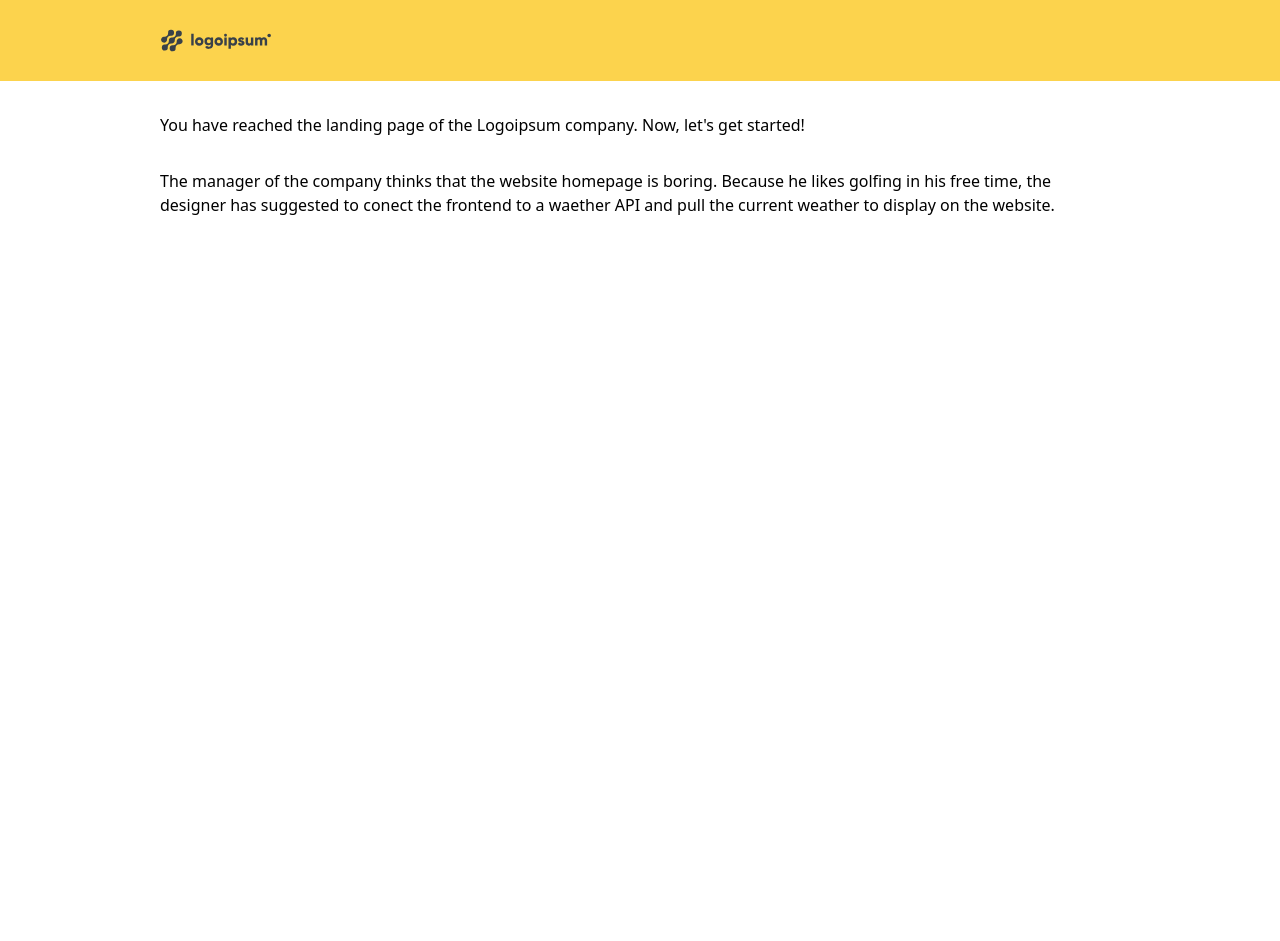
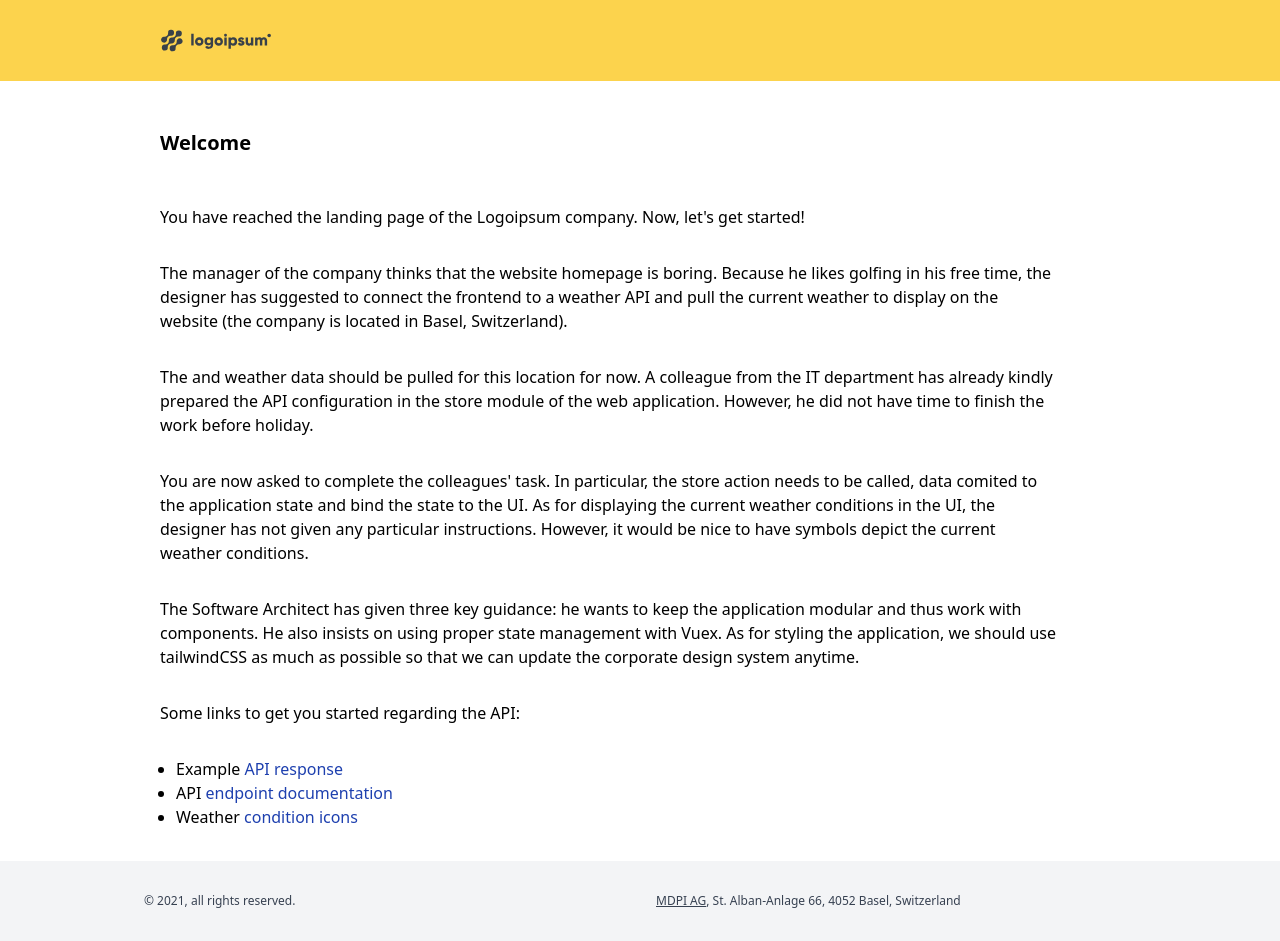
Before and after one commit to wanxinvc/nuxt-test, a Nuxt app: page / in a window 1280 px wide. Before the commit the page ends 800 px from the top, so only its background shows below. Built offline with nearby package versions, Linux system fonts and the light colour scheme; what vue-numeral-filter would draw is missing.

Commit message:
commit the frontend work test

```diff
--- /dev/null
+++ b/components/Footer.vue
@@ -0,0 +1,38 @@
+<template>
+  <div class="footer">
+    <div class="footer-inner">
+      <div class="flex flex-row">
+        <div class="w-1/2 p-4">
+          &copy; 2021, all rights reserved.
+        </div>
+        <div class="w-1/2 p-4">
+          <a target="_blank" href="https://www.mdpi.com">MDPI AG</a>, St. Alban-Anlage 66, 4052 Basel, Switzerland
+        </div>
+      </div>
+    </div>
+  </div>
+</template>
+
+<script>
+export default {
+  name: 'Footer'
+}
+</script>
+
+<style lang="scss" scoped>
+.footer {
+  @apply bg-gray-100 p-4 text-xs text-gray-700;
+
+  &-inner {
+    @apply w-full max-w-screen-lg flex-grow m-auto;
+
+    svg {
+      @apply w-36;
+    }
+  }
+
+  a {
+    @apply underline text-gray-700;
+  }
+}
+</style>
--- a/layouts/default.vue
+++ b/layouts/default.vue
@@ -5,20 +5,23 @@
       <div class="wrapper">
         <Nuxt />
       </div>
+      <Footer />
     </div>
   </div>
 </template>
 
 <script>
 import Header from '~/components/Header'
+import Footer from '~/components/Footer'
+
 export default {
-  components: { Header }
+  components: { Footer, Header }
 }
 </script>
 
 <style lang="scss" scoped>
 .main {
-  @apply flex flex-col justify-center align-middle min-h-screen;
+  @apply flex flex-col justify-center min-h-screen;
 }
 
 .wrapper {
--- a/pages/index.vue
+++ b/pages/index.vue
@@ -1,22 +1,78 @@
 <template>
   <div>
+    <div v-if="isLoading()">
+      Loading app...
+    </div>
+    <div v-else>
+      <h1>Welcome</h1>
       <p>
         You have reached the landing page of the Logoipsum company. Now, let's get started!
       </p>
       <p>
         The manager of the company thinks that the website homepage is boring. Because he likes golfing in his free
-      time, the designer has suggested to conect the frontend to a waether API and pull the current weather to
-      display on the website.
+        time, the designer has suggested to connect the frontend to a weather API and pull the current weather to
+        display on the website (the company is located in Basel, Switzerland).
       </p>
+      <p>
+        The  and weather data should be pulled for this location for now.
+        A colleague from the IT department has already kindly prepared the API configuration in the store module of
+        the web application. However, he did not have time to finish the work before holiday.
+      </p>
+      <p>
+        You are now asked to complete the colleagues' task. In particular, the store action needs to be called, data
+        comited to the application state and bind the state to the UI. As for displaying the current weather conditions
+        in the UI, the designer has not given any particular instructions. However, it would be nice to have symbols
+        depict the current weather conditions.
+      </p>
+      <p>
+        The Software Architect has given three key guidance: he wants to keep the application modular and thus work
+        with components. He also insists on using proper state management with Vuex. As for styling the application,
+        we should use tailwindCSS as much as possible so that we can update the corporate design system anytime.
+      </p>
+      <p>
+        Some links to get you started regarding the API:
+      </p>
+      <ul>
+        <li>Example <a target="_blank" href="http://api.openweathermap.org/data/2.5/weather?q=Basel&appid=3978da9f7417a95247e8f31df0cf1f27">API response</a></li>
+        <li>API <a target="_blank" href="https://openweathermap.org/current">endpoint documentation</a></li>
+        <li>Weather <a target="_blank" href="https://openweathermap.org/weather-conditions">condition icons</a></li>
+      </ul>
+    </div>
   </div>
 </template>
 
 <script>
-export default {}
+import { mapMutations, mapGetters, mapActions } from 'vuex'
+
+export default {
+  layout: 'default',
+  mounted () {
+    this.END_LOADING()
+  },
+  methods: {
+    ...mapActions({
+      ...mapGetters(['isLoading']),
+      ...mapMutations(['END_LOADING']),
+      ...mapActions(['getWeather'])
+    })
+  }
+}
 </script>
 
 <style lang="scss" scoped>
+h1 {
+  @apply text-xl font-bold pt-4 pb-12;
+}
+
 p {
   @apply max-w-4xl pb-8;
 }
+
+ul {
+  @apply list-disc ml-4;
+}
+
+a {
+  @apply text-blue-800;
+}
 </style>
--- a/store/index.js
+++ b/store/index.js
@@ -1,53 +1,48 @@
-/**
- * global application state properties, also see other stores for state submodules
+import axios from 'axios'
+
+/*
+ * Config for the OpenWeather API
+ * @see https://openweathermap.org/
  */
+const weatherApiKey = '3978da9f7417a95247e8f31df0cf1f27'
+const weatherApiBaselUrl = `http://api.openweathermap.org/data/2.5/weather?appid=${weatherApiKey}`
 
 export const state = () => ({
-  // true if any Solr docs query is in progress
-  loading: false,
-
-  // true if any Solr facets query is in progress
-  loadingFacets: false,
-
-  // debug mode for local development
-  debug: true,
-
-  // last Solr query times
-  QTime: {
-    docs: 0,
-    facets: 0
-  }
+  loading: true, // app starts in loading mode
+  currentWeather: {}
 })
 
 export const getters = {
-  isLoading: state => state.loading && state.loading === true,
-  isLoadingFacets: state => state.loadingFacets && state.loadingFacets === true
+  isLoading: state => state.loading && state.loading === true
 }
 
 export const mutations = {
-  START_REQUEST: (state) => {
+  START_LOADING: (state) => {
     state.loading = true
   },
 
-  END_REQUEST: (state) => {
+  END_LOADING: (state) => {
     state.loading = false
-  },
-
-  START_FACET_REQUEST: (state) => {
-    state.loadingFacets = true
-  },
-
-  END_FACET_REQUEST: (state) => {
-    state.loadingFacets = false
-  },
-
-  RECEIVE_DOCS_QTIME: (state, QTime) => {
-    state.QTime.docs = QTime
-  },
-
-  RECEIVE_FACETS_QTIME: (state, QTime) => {
-    state.QTime.facets = QTime
   }
 }
 
-export const actions = {}
+export const actions = {
+  getWeather ({ commit }) {
+    commit('START_LOADING')
+
+    return new Promise((resolve, reject) => {
+      // todo - pull weather data for Basel
+      const url = weatherApiBaselUrl
+      axios.get(url)
+        .then((response) => {
+          resolve(response)
+        })
+        .catch((error) => {
+          reject(error)
+        })
+        .finally(
+          commit('END_LOADING')
+        )
+    })
+  }
+}
```
Also changed, not shown: 1 other file (tests, documents, lock files or other folders). Lines whose indentation alone changed are shown as unchanged.
